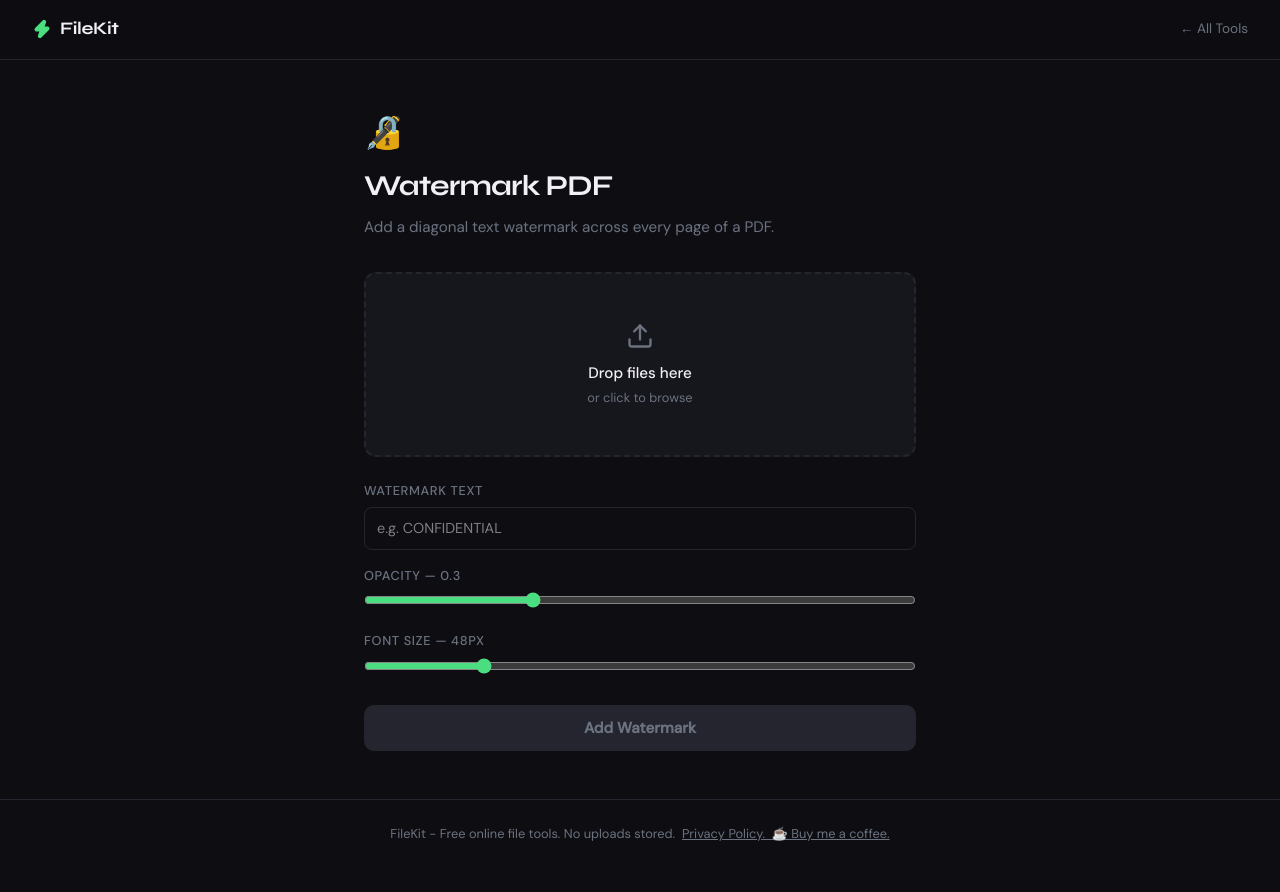
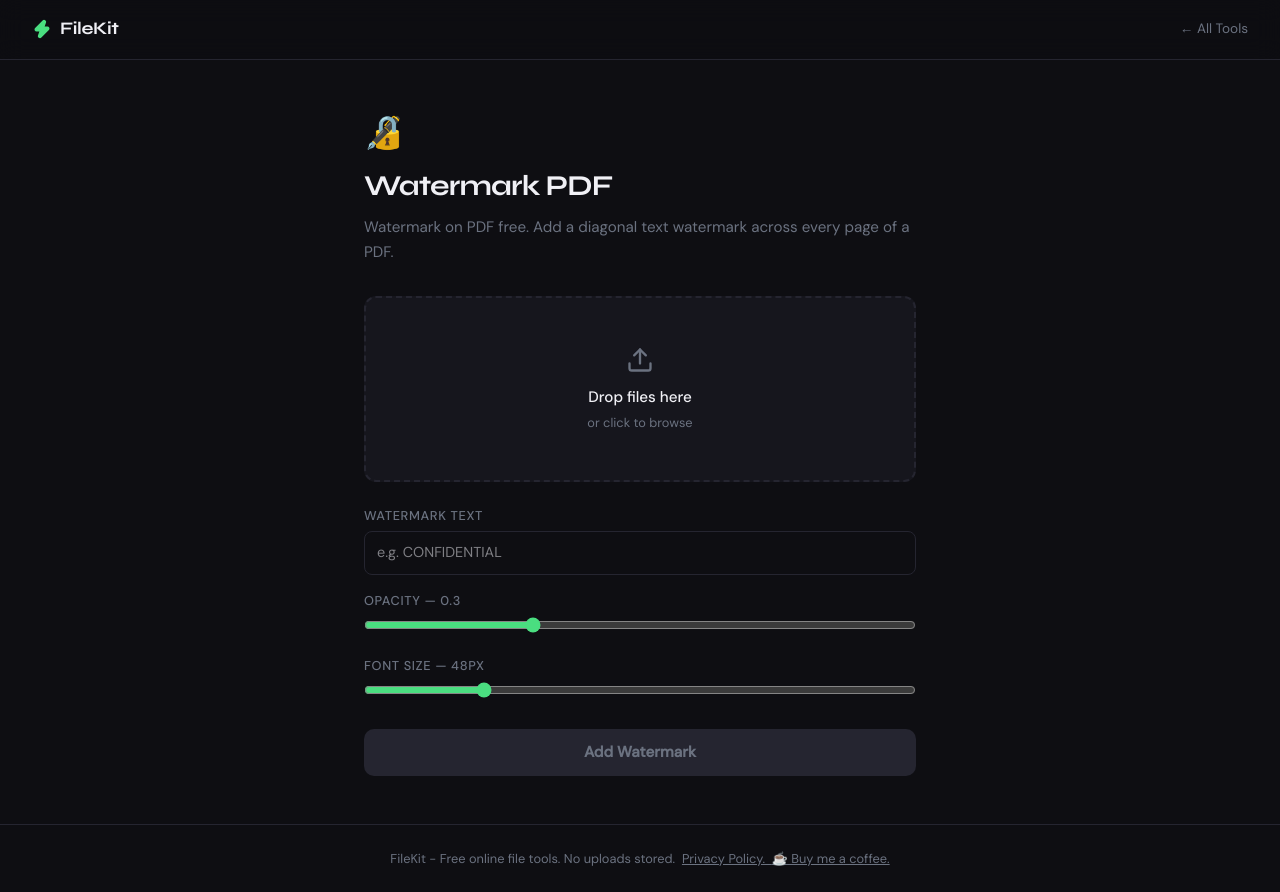
Before and after one commit to UmairM13/FileConverter, a React (Vite) app in the folder apps/web/: page /pdf/watermark in a window 1280 px wide. Before the commit the page ends 868 px from the top, so only its background shows below. Built offline with nearby package versions, Linux system fonts and the light colour scheme.

Commit message:
# Updated pdf watermark description

```diff
--- a/apps/web/src/pages/Home.tsx
+++ b/apps/web/src/pages/Home.tsx
@@ -19,7 +19,7 @@ const PDF_TOOLS: Tool[] = [
   { icon: "📋", title: "PDF Metadata",    path: "/pdf/metadata",      description: "View title, author, page count, and creation date." },
   { icon: "🔃", title: "Rotate Pages",    path: "/pdf/rotate-pages",  description: "Rotate specific pages or the entire PDF." },
   { icon: "🔒", title: "Protect PDF",     path: "/pdf/protect",       description: "Password-protect a PDF to restrict access." },
-  { icon: "🔏", title: "Watermark PDF",   path: "/pdf/watermark",     description: "Add a diagonal text watermark across every page." },
+  { icon: "🔏", title: "Watermark PDF",   path: "/pdf/watermark",     description: "Add a water mark on PDF free. Add a diagonal text watermark across every page." },
   { icon: "📝", title: "PDF to Text",     path: "/pdf/to-text",         description: "Extract all text content from a PDF." },
   { icon: "📝", title: "PDF to Word", path: "/pdf/to-word", description: "Extract PDF text into a Word document." },
 ];
--- a/apps/web/src/pages/pdf/Watermark.tsx
+++ b/apps/web/src/pages/pdf/Watermark.tsx
@@ -34,7 +34,7 @@ export default function PdfWatermark() {
 
   return (
     <div style={pageWrap}>
-      <PageHeader icon="🔏" title="Watermark PDF" description="Add a diagonal text watermark across every page of a PDF." />
+      <PageHeader icon="🔏" title="Watermark PDF" description="Watermark on PDF free. Add a diagonal text watermark across every page of a PDF." />
       <DropZone files={file ? [file] : []} onFiles={f => setFile(f[0])} accept="application/pdf" />
       <div style={fieldStack}>
         <FormField label="Watermark Text">
```
